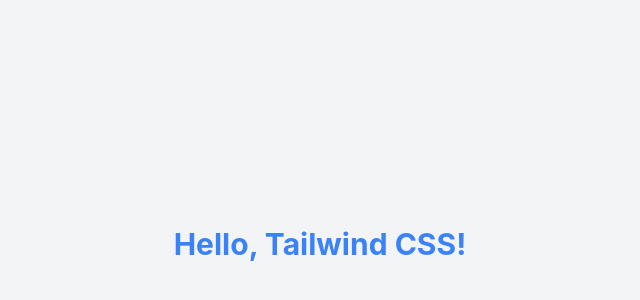
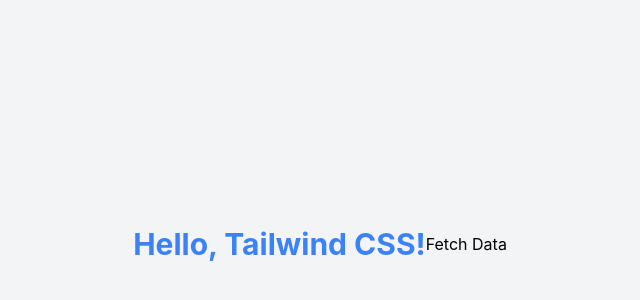
Before and after one commit to CISC7021-Group-66/web_explain_tcm_llm, a React (Create React App) app: page / in a window 1280 px wide. Shown: the part 156-456 px from the top of the page, without its empty margins (320-960 px from the left). Built offline with nearby package versions, Linux system fonts and the light colour scheme.

Commit message:
:sparkles: 新增前端的流式傳輸，不用等最終結果才返回

```diff
--- a/src/App.js
+++ b/src/App.js
@@ -1,9 +1,65 @@
+import { useEffect } from "react";
+
 function App() {
+
+  async function fetchStream() {
+    const response = await fetch("http://100.96.0.5:8000/fullQuery", {
+        method: "POST",
+        headers: {
+            "Content-Type": "application/json"
+        },
+        body: JSON.stringify({ question: "张某，男，27岁。患者因昨晚饮酒发热，喝凉水数杯，早晨腹痛腹泻，大便如水色黄，腹中辘辘有声，恶心欲吐，胸中满闷不舒，口干欲冷饮，舌质红、苔白腻，脉沉细数。给出中医诊断和处方建议。" })
+    });
+
+    const reader = response.body.getReader();
+    const decoder = new TextDecoder("utf-8");
+    let buffer = ""; // 用於存儲不完整的 JSON 數據
+
+    while (true) {
+        const { done, value } = await reader.read();
+        if (done) break;
+
+        // 解碼當前 chunk 並將其追加到緩衝區
+        buffer += decoder.decode(value, { stream: true });
+
+        // 按換行符分割數據
+        const lines = buffer.split("\n");
+
+        // 保留最後一行（可能是不完整的 JSON）
+        buffer = lines.pop();
+
+        // 處理每一行完整的 JSON
+        for (const line of lines) {
+            if (line.trim()) { // 確保行不為空
+                try {
+                    const data = JSON.parse(line);
+                    console.log("Parsed data:", data);
+                } catch (err) {
+                    console.error("Failed to parse JSON:", err, "Line:", line);
+                }
+            }
+        }
+    }
+
+    // 如果最後仍有未處理的數據，嘗試解析
+    if (buffer.trim()) {
+        try {
+            const data = JSON.parse(buffer);
+            console.log("Parsed final data:", data);
+        } catch (err) {
+            console.error("Failed to parse final JSON:", err, "Buffer:", buffer);
+        }
+    }
+  }
+
+
   return (
     <div className="min-h-screen flex items-center justify-center bg-gray-100">
       <h1 className="text-3xl font-bold text-blue-500">
         Hello, Tailwind CSS!
       </h1>
+
+      <button onClick={fetchStream}>Fetch Data</button>
     </div>
   );
 }
```
